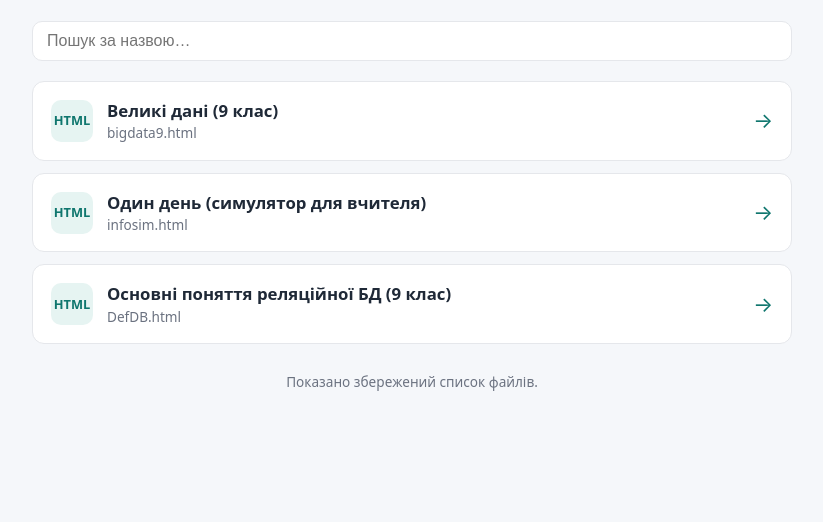
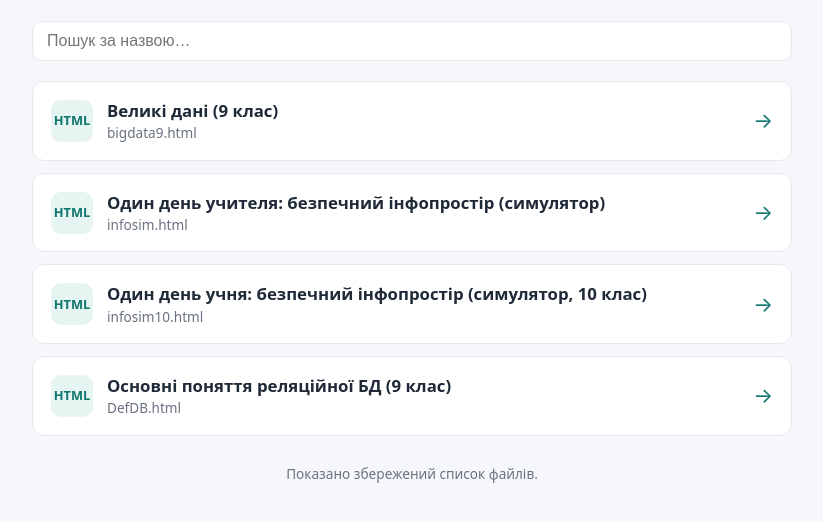
Before and after one commit to olgazar-ifo/interactives, a plain HTML site: page index.html in a window 1280 px wide. Shown: the part 106-628 px from the top of the page, without its empty margins (228-1051 px from the left). Drawn offline with Linux system fonts and the light colour scheme; no server answers.

Commit message:
Add files via upload

```diff
--- a/index.html
+++ b/index.html
@@ -71,11 +71,12 @@ const REPO  = "interactives";
 const TITLES = {
   "DefDB.html":    "Основні поняття реляційної БД (9 клас)",
   "bigdata9.html": "Великі дані (9 клас)",
-  "infosim.html":  "Один день (симулятор для вчителя)"
+  "infosim.html":  "Один день учителя: безпечний інфопростір (симулятор)",
+  "infosim10.html": "Один день учня: безпечний інфопростір (симулятор, 10 клас)"
 };
 
 // Запасний список, якщо GitHub API недоступний
-const FALLBACK = ["DefDB.html", "bigdata9.html", "infosim.html"];
+const FALLBACK = ["DefDB.html", "bigdata9.html", "infosim.html", "infosim10.html"];
 
 // Файли, які не показуємо
 const HIDDEN = ["index.html"];
```
